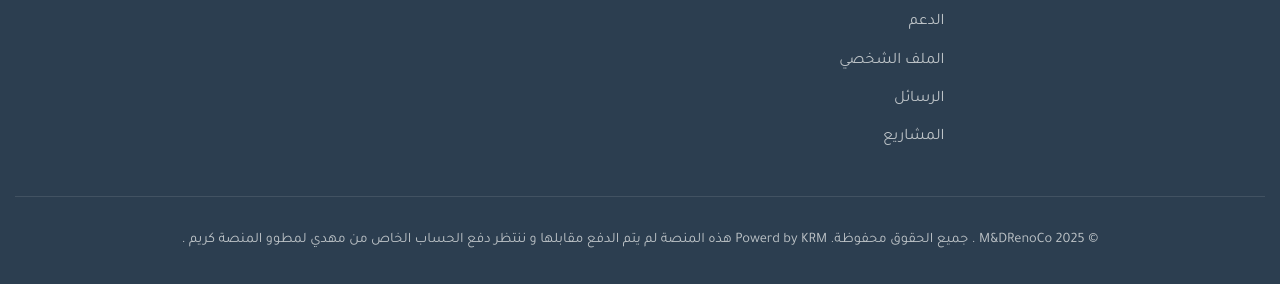
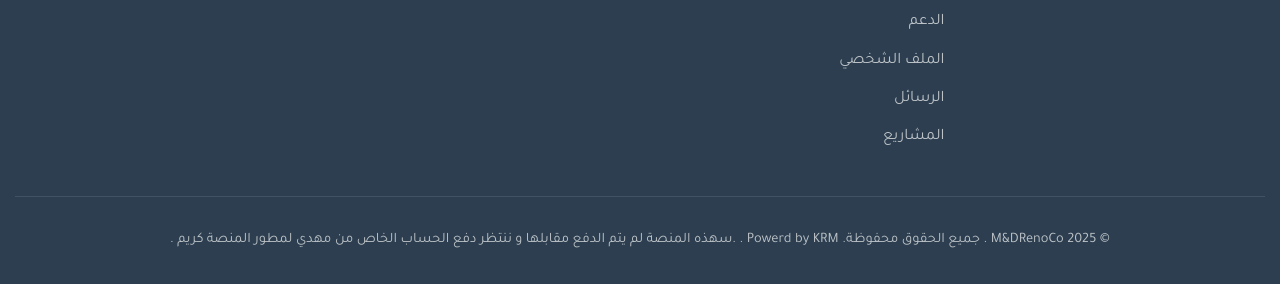
Before and after one commit to mdrenoco/M-DRenoCo, a plain HTML site: page Index.html in a window 1280 px wide. Shown: the part 4425-4709 px from the top of the page. Drawn offline with Linux system fonts and the light colour scheme.

Commit message:
Update Index.html

```diff
--- a/Index.html
+++ b/Index.html
@@ -3872,7 +3872,7 @@
 
             <div class="footer-bottom">
                 <p>© 2025 M&DRenoCo . جميع الحقوق محفوظة. Powerd by KRM
-                    هذه المنصة لم يتم الدفع مقابلها و ننتظر دفع الحساب الخاص من مهدي لمطوو المنصة كريم .</p>
+                . .سهذه المنصة لم يتم الدفع مقابلها و ننتظر دفع الحساب الخاص من مهدي لمطور المنصة كريم .</p>
             </div>
         </div>
     </footer>
```
